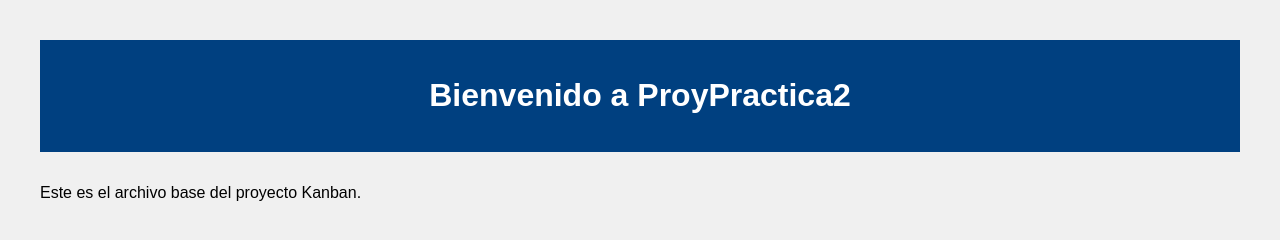
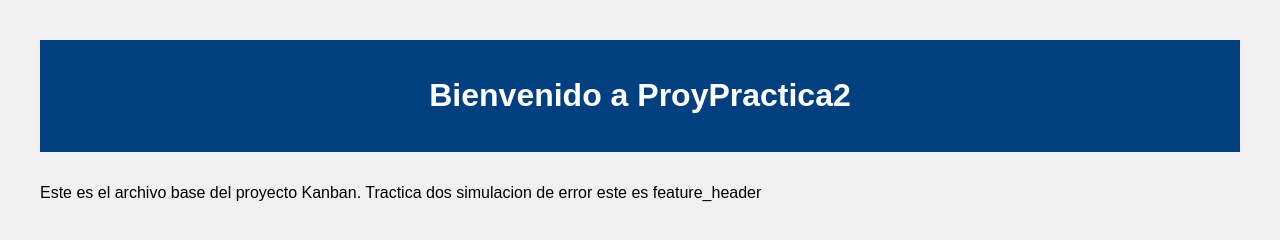
Before and after one commit to Ale0515-GG/ProyPractica2, a plain HTML site: page index.html in a window 1280 px wide. Drawn offline with Linux system fonts and the light colour scheme.

Commit message:
Commit con index.html con una modificacion con feature_header

```diff
--- a/index.html
+++ b/index.html
@@ -26,7 +26,7 @@
     <h1>Bienvenido a ProyPractica2</h1>
   </header>
   <main>
-    <p>Este es el archivo base del proyecto Kanban.</p>
+    <p>Este es el archivo base del proyecto Kanban. Tractica dos simulacion de error este es feature_header</p>
   </main>
 </body>
 </html>
```
